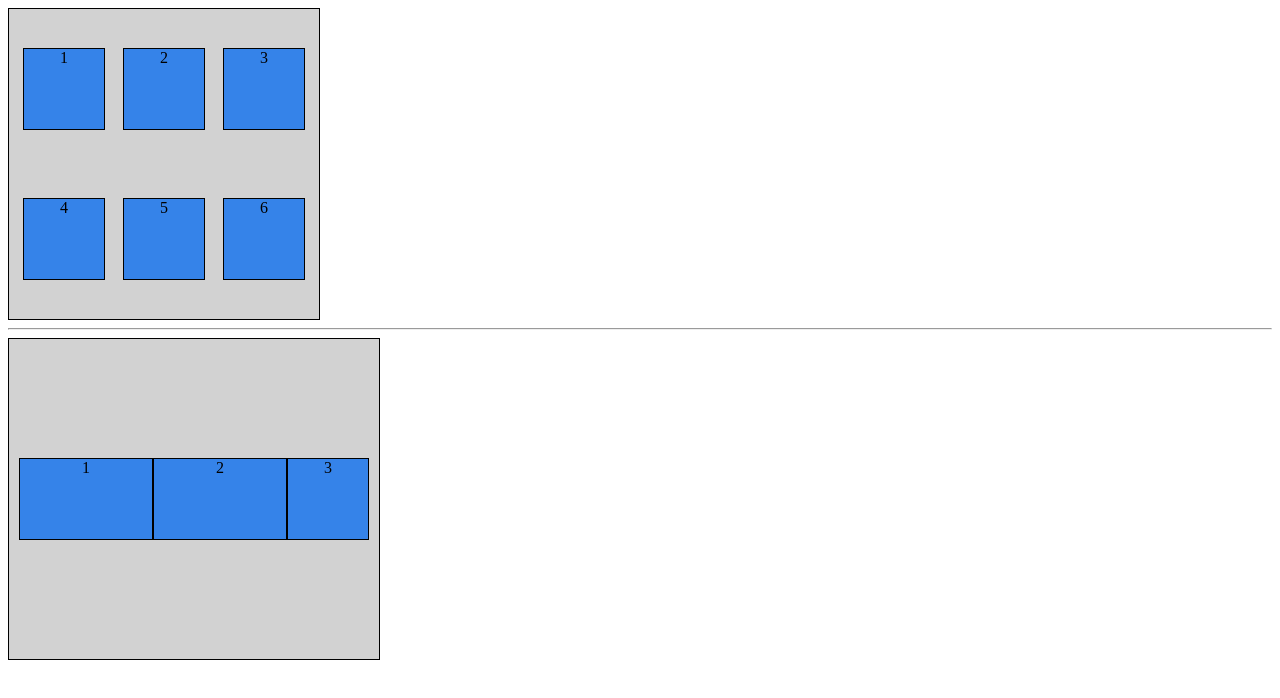
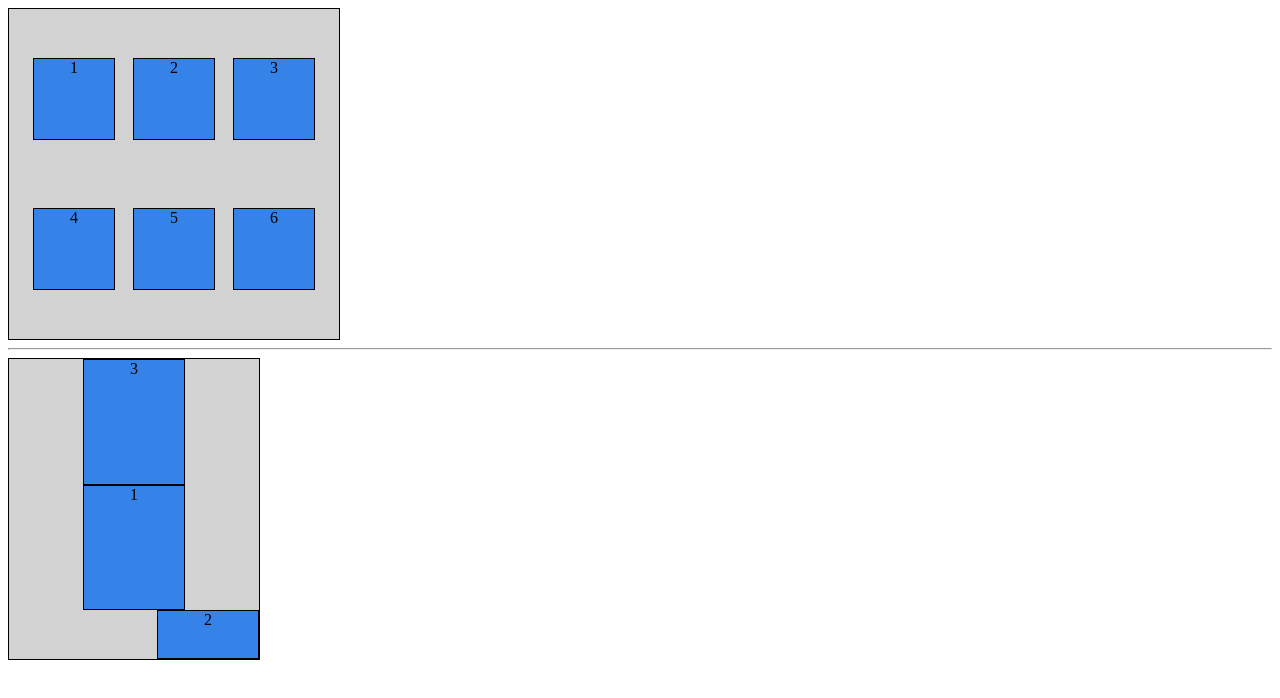
Before and after one commit to John5dbr/FlexBoxCssGrid, a plain HTML site: page Exercicios/Exerc(001)/Index.html in a window 1280 px wide. Shown: the top 698 px of the page. Drawn offline with Linux system fonts and the light colour scheme.

Commit message:
up(004)
peguei flexbox eu acho

```diff
--- a/Exercicios/Exerc(001)/Index.html
+++ b/Exercicios/Exerc(001)/Index.html
@@ -12,14 +12,16 @@
             display: flex;
             background: rgba(156, 156, 156, 0.452);
             border: 1px solid black;
-            padding: 5px;
+            padding: 15px;
             max-width: 300px;
             height: 300px;
+            /* alinhamento horizontal */
+            justify-content: space-around;
             /* alinhamento vertical */
-            justify-content: space-around;
-            /* alinhamento horizontal */
             align-items: center;
+            /* Quebra de linha */
             flex-wrap: wrap;
+            /* Direção dos elementros filhos */
             flex-direction: row;
         }
         #f1, #f2, #f3, #f4, #f5, #f6 {
@@ -32,33 +34,45 @@
         .box {
             background: #3583e9;
             border: 1px solid black;
-            height: 80px;
-            flex-basis: 80px;
+            height: 100px;
+            width: 100px;
+            /* Shorthand para Flex-Grow
+            Flex-Shrink Flex-basis */
+            flex: 0 2 150px;
             text-align: center;
+            /* Diminuição dos elementos filhos */
+            flex-shrink: 0;
+            /* Aumento dos elementos filhos */
+            flex-grow: 0;
+            /* Tamanho base dos elementos filhos */
+            flex-basis: 0;
         }
         #contain {
             display: flex;
             background: rgba(156, 156, 156, 0.452);
             border: 1px solid black;
-            padding: 10px;
-            max-width: 350px;
+            max-width: 250px;
             height: 300px;
             /* alinhamento vertical */
-            justify-content: space-around;
+            justify-content: space-between;
             /* alinhamento horizontal */
             align-items: center;
-            flex-wrap: wrap;
-            flex-direction: row;
+            flex-direction: column;
         }
         #b1 {
-            flex-grow: 2;
+            /* Ordenar os elementos filhos dentro do elemento pai */
+            order: 1;
+            flex: 0 2 200px;
         }
         #b2 {
-            flex-grow: 2;
-            flex-shrink: 3;
+            /* Mudar posição dos elementos filhos */
+            align-self: flex-end;
+            flex: 0 4 200px;
+            order: 2;
         }
         #b3 {
-            flex-grow: 0;
+            order: 0;
+            flex: 0 2 200px;
         }
     </style>
 </head>
```
Also changed, not shown: Desafios/Desaf(001)/index.html (added, +11 -0 lines).
